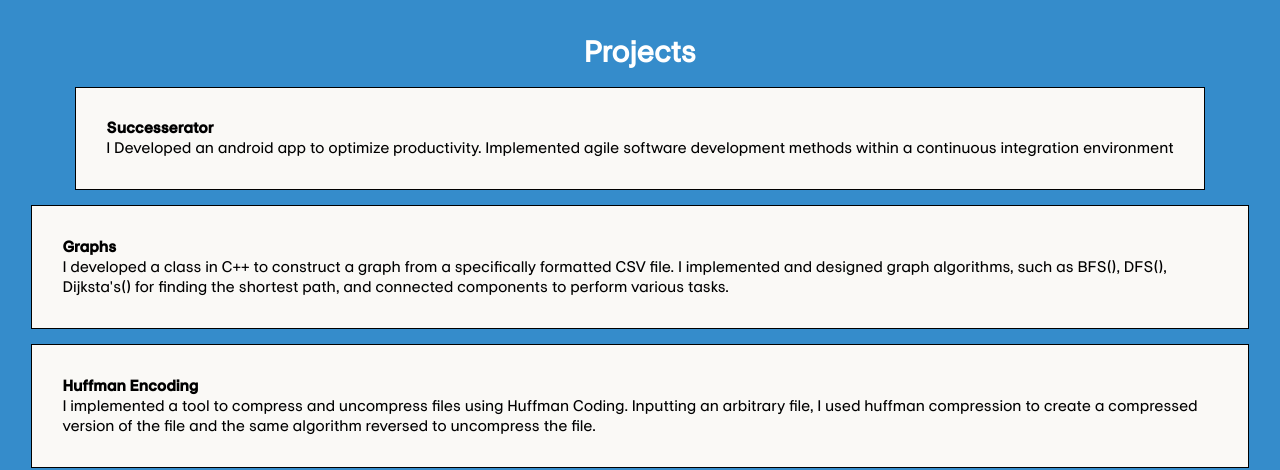
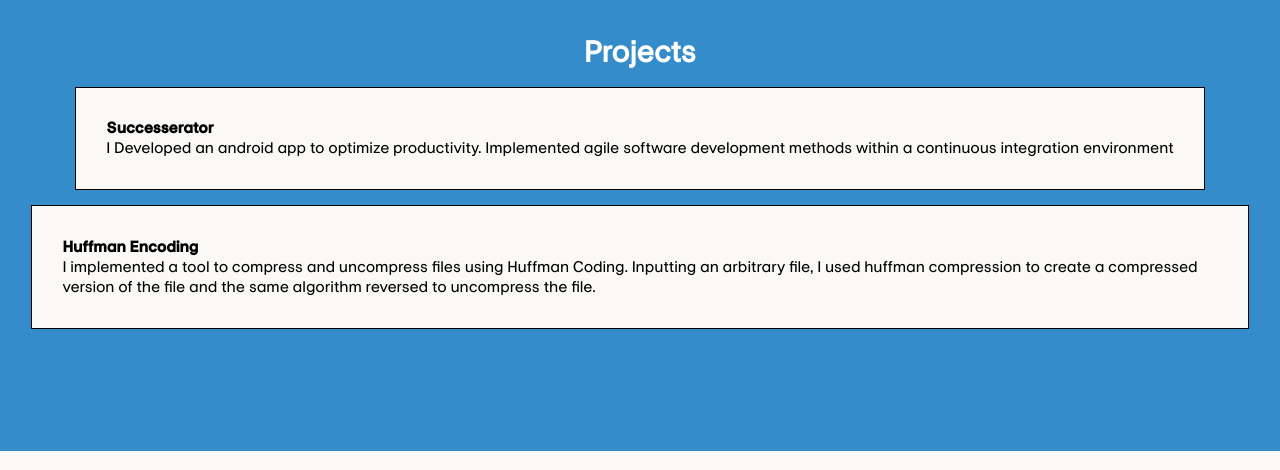
Before and after one commit to anthony-roumi/cse134b-hw2, a plain HTML site: page projects.html in a window 1280 px wide. Shown: the part 83-553 px from the top of the page. Drawn offline with Linux system fonts and the light colour scheme.

Commit message:
Update projects.html

```diff
--- a/projects.html
+++ b/projects.html
@@ -46,9 +46,9 @@
 		</header>
 		<main>
 			<section class="project_container">
-			<h1> Projects</h1>
+				<h1> Projects</h1>
+				<!-- <p><b style="font-family:europabold,sans-serif,sans">Successerator</b> <br>I Developed an android app to optimize productivity. Implemented agile software development methods within a continuous integration environment</p> -->
 				<p><b style="font-family:europabold,sans-serif,sans">Successerator</b> <br>I Developed an android app to optimize productivity. Implemented agile software development methods within a continuous integration environment</p>
-				<p><b style="font-family:europabold,sans-serif,sans">Graphs</b> <br>I developed a class in C++ to construct a graph from a specifically formatted CSV file. I implemented and designed graph algorithms, such as <code>BFS()</code>, <code>DFS()</code>, <code>Dijksta's()</code> for finding the shortest path, and connected components to perform various tasks.</p>
 				<p><b style="font-family:europabold, sans-serif,sans">Huffman Encoding</b> <br>I implemented a tool to compress and uncompress files using Huffman Coding. Inputting an arbitrary file, I used huffman compression to create a compressed version of the file and the same algorithm reversed to uncompress the file.</p>
 			</section>
 			</main>
```
